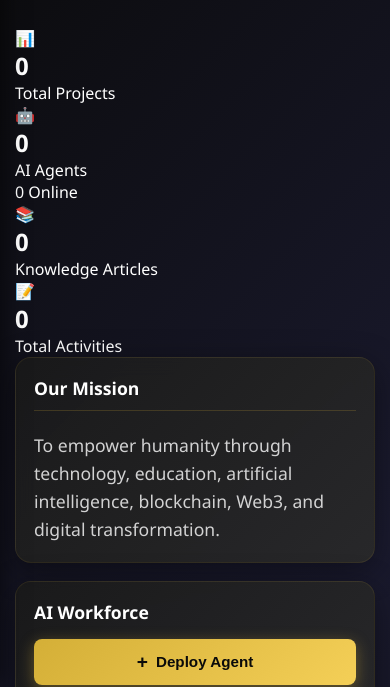
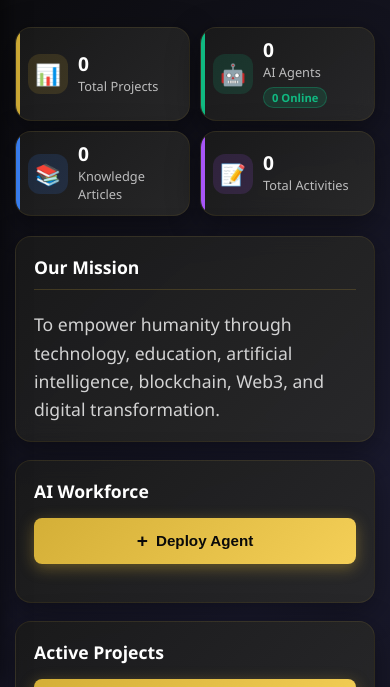
Before and after one commit to shinehome888-commits/KS1-Command-Center, a plain HTML site: page frontend/index.html in a window 390 px wide. Shown: the part 157-844 px from the top of the page. Drawn offline with Linux system fonts and the light colour scheme; no server answers.

Commit message:
Enhance dashboard styles and mobile responsiveness
Added styles for dashboard analytics stats and mobile responsiveness.

```diff
--- a/frontend/css/style.css
+++ b/frontend/css/style.css
@@ -165,6 +165,111 @@ body {
     to { text-shadow: 0 0 40px rgba(212, 175, 55, 0.9); }
 }
 .subtitle { color: rgba(255,255,255,0.6); margin-top: 5px; font-size: 1.1rem; }
+
+/* ========================================
+   DASHBOARD ANALYTICS STATS
+   ======================================== */
+.stats-grid {
+    display: grid;
+    grid-template-columns: repeat(4, 1fr);
+    gap: 20px;
+    margin-bottom: 30px;
+}
+
+.stat-card {
+    background: linear-gradient(135deg, rgba(26, 26, 26, 0.9) 0%, rgba(42, 42, 42, 0.9) 100%);
+    backdrop-filter: blur(10px);
+    padding: 25px;
+    border-radius: 16px;
+    border: 1px solid rgba(212, 175, 55, 0.1);
+    box-shadow: 0 8px 32px rgba(0, 0, 0, 0.4);
+    display: flex;
+    align-items: center;
+    gap: 20px;
+    transition: all 0.4s cubic-bezier(0.175, 0.885, 0.32, 1.275);
+    position: relative;
+    overflow: hidden;
+}
+
+.stat-card::before {
+    content: '';
+    position: absolute;
+    top: 0;
+    left: 0;
+    width: 4px;
+    height: 100%;
+    background: var(--gold);
+    transition: all 0.3s ease;
+}
+
+.stat-card:hover {
+    transform: translateY(-5px);
+    box-shadow: 0 15px 40px rgba(212, 175, 55, 0.3);
+    border-color: rgba(212, 175, 55, 0.3);
+}
+
+.stat-card:hover::before {
+    width: 6px;
+}
+
+.stat-projects::before { background: var(--gold); }
+.stat-agents::before { background: var(--accent-green); }
+.stat-knowledge::before { background: #3B82F6; }
+.stat-activity::before { background: #A855F7; }
+
+.stat-icon {
+    font-size: 2.5rem;
+    width: 60px;
+    height: 60px;
+    display: flex;
+    align-items: center;
+    justify-content: center;
+    border-radius: 12px;
+    flex-shrink: 0;
+}
+
+.stat-projects .stat-icon { background: rgba(212, 175, 55, 0.15); }
+.stat-agents .stat-icon { background: rgba(16, 185, 129, 0.15); }
+.stat-knowledge .stat-icon { background: rgba(59, 130, 246, 0.15); }
+.stat-activity .stat-icon { background: rgba(168, 85, 247, 0.15); }
+
+.stat-info {
+    flex: 1;
+    min-width: 0;
+}
+
+.stat-info h2 {
+    font-size: 2rem;
+    color: var(--white);
+    margin-bottom: 4px;
+    font-weight: 700;
+    line-height: 1;
+    animation: countUp 0.6s ease-out;
+}
+
+@keyframes countUp {
+    from { opacity: 0; transform: translateY(10px); }
+    to { opacity: 1; transform: translateY(0); }
+}
+
+.stat-info p {
+    color: rgba(255, 255, 255, 0.7);
+    font-size: 0.9rem;
+    margin: 0;
+    font-weight: 500;
+}
+
+.stat-sub {
+    display: inline-block;
+    margin-top: 6px;
+    padding: 3px 10px;
+    background: rgba(16, 185, 129, 0.15);
+    color: var(--accent-green);
+    border-radius: 12px;
+    font-size: 0.75rem;
+    font-weight: 600;
+    border: 1px solid rgba(16, 185, 129, 0.3);
+}
 
 /* ========================================
    CARDS & SECTIONS
@@ -688,6 +793,25 @@ textarea.form-input {
    MOBILE RESPONSIVE - TABLET
    ======================================== */
 @media screen and (max-width: 1024px) {
+    .stats-grid {
+        grid-template-columns: repeat(2, 1fr);
+        gap: 15px;
+    }
+
+    .stat-card {
+        padding: 20px;
+    }
+
+    .stat-icon {
+        font-size: 2rem;
+        width: 50px;
+        height: 50px;
+    }
+
+    .stat-info h2 {
+        font-size: 1.7rem;
+    }
+
     .grid-layout {
         grid-template-columns: repeat(auto-fit, minmax(240px, 1fr));
         gap: 15px;
@@ -706,12 +830,10 @@ textarea.form-input {
    MOBILE RESPONSIVE - PHONE
    ======================================== */
 @media screen and (max-width: 768px) {
-    /* Show mobile header */
     .mobile-header {
         display: flex;
     }
 
-    /* Sidebar becomes slide-in drawer */
     .sidebar {
         position: fixed;
         left: -280px;
@@ -735,7 +857,6 @@ textarea.form-input {
         display: block;
     }
 
-    /* Adjust main content for mobile header */
     .main-content {
         padding: 80px 15px 20px;
         width: 100%;
@@ -749,7 +870,36 @@ textarea.form-input {
         font-size: 0.95rem;
     }
 
-    /* Stack section headers */
+    .stats-grid {
+        grid-template-columns: repeat(2, 1fr);
+        gap: 12px;
+        margin-bottom: 20px;
+    }
+
+    .stat-card {
+        padding: 15px;
+        gap: 12px;
+    }
+
+    .stat-icon {
+        font-size: 1.5rem;
+        width: 45px;
+        height: 45px;
+    }
+
+    .stat-info h2 {
+        font-size: 1.4rem;
+    }
+
+    .stat-info p {
+        font-size: 0.8rem;
+    }
+
+    .stat-sub {
+        font-size: 0.7rem;
+        padding: 2px 8px;
+    }
+
     .section-header {
         flex-direction: column;
         align-items: stretch;
@@ -761,13 +911,11 @@ textarea.form-input {
         justify-content: center;
     }
 
-    /* Single column grid */
     .grid-layout {
         grid-template-columns: 1fr;
         gap: 15px;
     }
 
-    /* Card adjustments */
     .card {
         padding: 15px;
     }
@@ -777,7 +925,6 @@ textarea.form-input {
         padding-right: 80px;
     }
 
-    /* Modal full-width on mobile */
     .modal-content {
         width: 95%;
         margin: 10% auto;
@@ -795,7 +942,6 @@ textarea.form-input {
         width: 100%;
     }
 
-    /* Chat stacked */
     .chat-input-area {
         flex-direction: column;
     }
@@ -808,7 +954,6 @@ textarea.form-input {
         max-width: 90%;
     }
 
-    /* Log items stacked */
     .log-item {
         flex-direction: column;
         align-items: flex-start;
@@ -820,7 +965,6 @@ textarea.form-input {
         justify-content: space-between;
     }
 
-    /* Section card padding */
     .section-card {
         padding: 18px;
         margin-bottom: 18px;
@@ -830,7 +974,6 @@ textarea.form-input {
         font-size: 1.1rem;
     }
 
-    /* View modal mobile */
     .view-modal-content {
         max-width: 95%;
     }
@@ -857,6 +1000,26 @@ textarea.form-input {
 
     .subtitle {
         font-size: 0.9rem;
+    }
+
+    .stats-grid {
+        grid-template-columns: 1fr 1fr;
+        gap: 10px;
+    }
+
+    .stat-card {
+        padding: 12px;
+        gap: 10px;
+    }
+
+    .stat-icon {
+        font-size: 1.3rem;
+        width: 40px;
+        height: 40px;
+    }
+
+    .stat-info h2 {
+        font-size: 1.2rem;
     }
 
     .modal-content {
@@ -887,6 +1050,10 @@ textarea.form-input {
         transform: none;
     }
 
+    .stat-card:hover {
+        transform: none;
+    }
+
     .delete-btn {
         padding: 8px 14px;
         font-size: 0.8rem;
```
